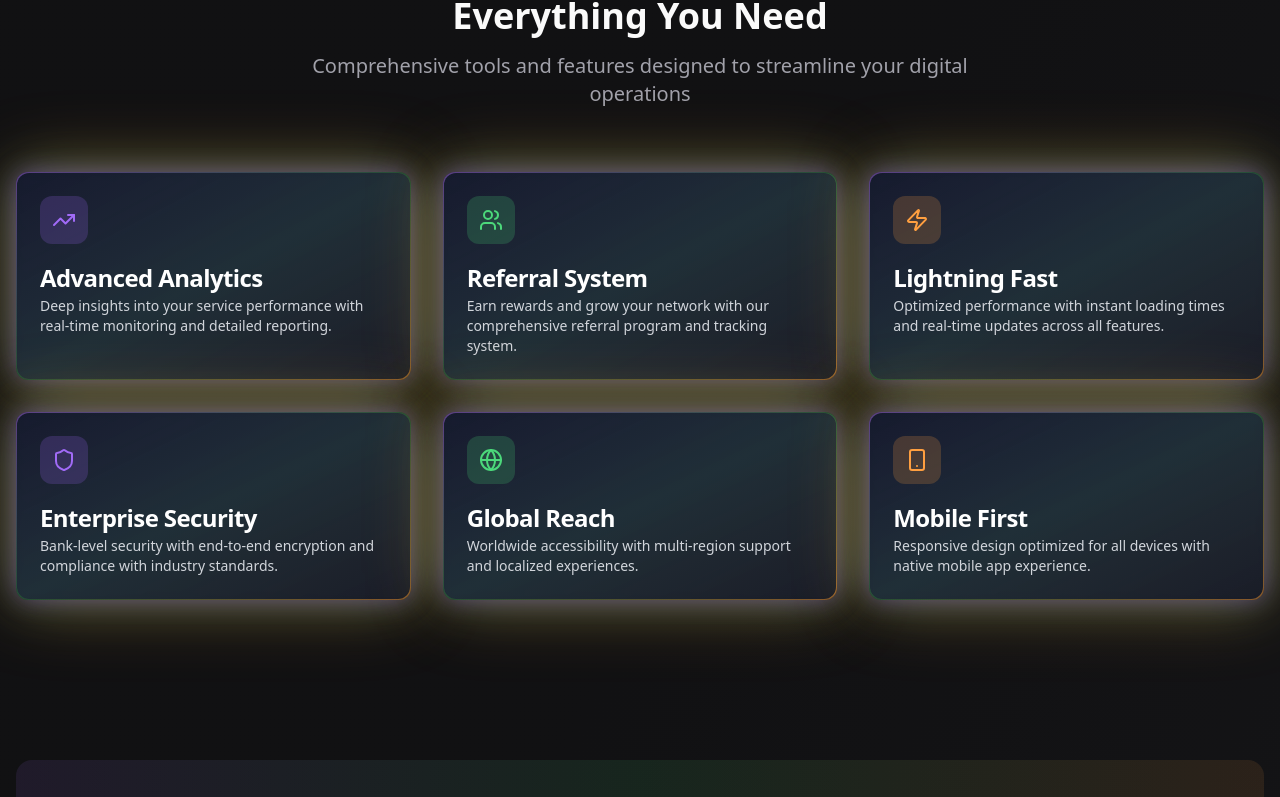
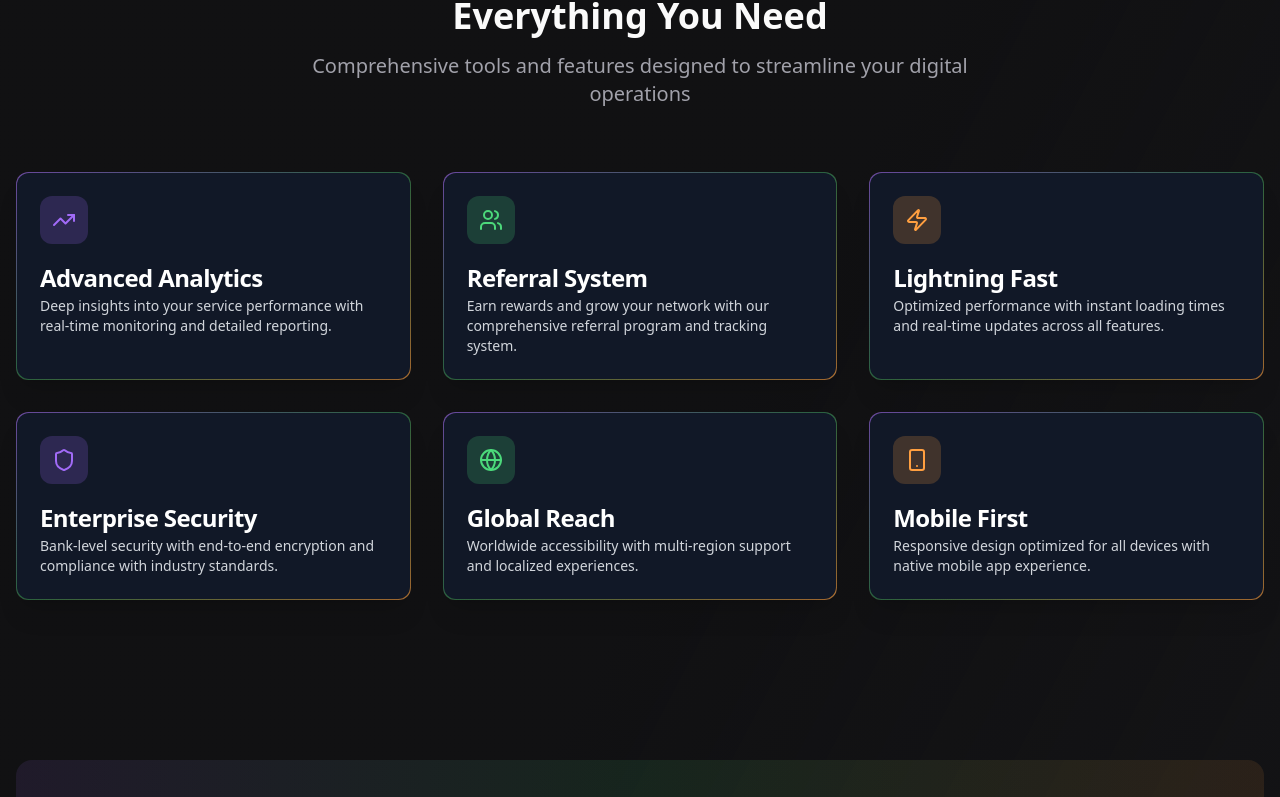
Before and after one commit to 009c0d3/flashcore-pulse-dashboard, a React (Vite) app: page / in a window 1280 px wide. Shown: the part 635-1432 px from the top of the page. Built offline with nearby package versions, Linux system fonts and the light colour scheme.

Commit message:
Fix card container styles
Apply consistent card container styles across all pages, including a dark background and black particle background.

```diff
--- a/src/components/ui/card.tsx
+++ b/src/components/ui/card.tsx
@@ -1,5 +1,3 @@
-
-
 import * as React from "react"
 
 import { cn } from "@/lib/utils"
@@ -11,13 +9,13 @@ const Card = React.forwardRef<
   <div
     ref={ref}
     className={cn(
-      "rounded-lg border border-border/20 shadow-lg",
+      "rounded-lg border border-border/20 shadow-xl",
       "relative before:absolute before:inset-0 before:rounded-lg before:p-[1px]",
-      "before:bg-gradient-to-br before:from-flashcore-purple/50 before:via-flashcore-green/30 before:to-flashcore-orange/50",
-      "before:shadow-[0_0_25px_rgba(161,107,247,0.4),0_0_50px_rgba(76,217,123,0.3),0_0_75px_rgba(255,159,64,0.4)]",
-      "after:absolute after:inset-[1px] after:rounded-lg after:bg-gradient-to-br after:from-gray-900/95 after:via-gray-800/90 after:to-gray-900/95",
+      "before:bg-gradient-to-br before:from-flashcore-purple/60 before:via-flashcore-green/40 before:to-flashcore-orange/60",
+      "before:shadow-[0_0_30px_rgba(161,107,247,0.5),0_0_60px_rgba(76,217,123,0.4),0_0_90px_rgba(255,159,64,0.5)]",
+      "after:absolute after:inset-[1px] after:rounded-lg after:bg-gray-900",
       "after:backdrop-blur-sm",
-      "text-white",
+      "text-white overflow-hidden",
       className
     )}
     {...props}
--- a/src/index.css
+++ b/src/index.css
@@ -54,6 +54,28 @@
   body {
     @apply bg-background text-foreground antialiased;
     font-feature-settings: "ss01", "ss02", "cv01", "cv02", "cv03";
+    position: relative;
+    overflow-x: hidden;
+  }
+
+  body::before {
+    content: '';
+    position: fixed;
+    top: 0;
+    left: 0;
+    width: 100%;
+    height: 100%;
+    background:
+      radial-gradient(1px 1px at 20px 30px, rgba(255,255,255,0.15), transparent),
+      radial-gradient(1px 1px at 40px 70px, rgba(255,255,255,0.1), transparent),
+      radial-gradient(1px 1px at 90px 40px, rgba(255,255,255,0.08), transparent),
+      radial-gradient(1px 1px at 130px 80px, rgba(255,255,255,0.1), transparent),
+      radial-gradient(1px 1px at 160px 30px, rgba(255,255,255,0.12), transparent);
+    background-repeat: repeat;
+    background-size: 200px 200px;
+    animation: particle-float 20s linear infinite;
+    pointer-events: none;
+    z-index: -1;
   }
 
   html {
@@ -61,7 +83,7 @@
   }
 
   .glass-card {
-    @apply bg-card/50 backdrop-blur-sm border border-white/10 shadow-lg;
+    @apply bg-gray-900/80 backdrop-blur-sm border border-white/10 shadow-2xl;
   }
 
   .glow-effect {
@@ -97,3 +119,15 @@
     text-wrap: balance;
   }
 }
+
+@keyframes particle-float {
+  0%, 100% {
+    transform: translateY(0px) translateX(0px);
+  }
+  33% {
+    transform: translateY(-10px) translateX(5px);
+  }
+  66% {
+    transform: translateY(5px) translateX(-5px);
+  }
+}
```
